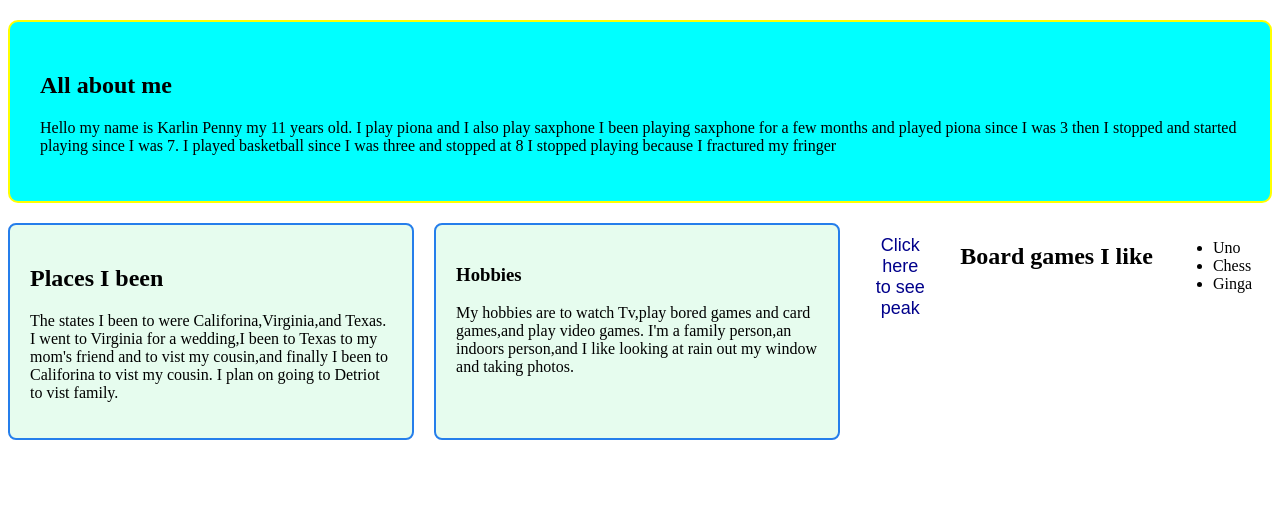
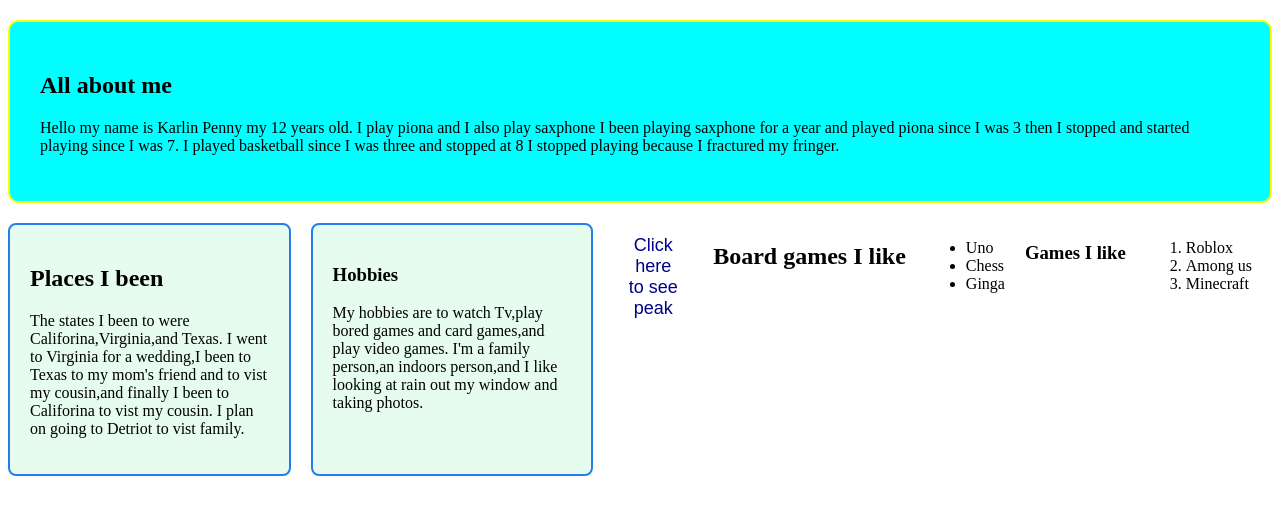
Before and after one commit to 0126kwayne-lang/personal-project, a plain HTML site: page index.html in a window 1280 px wide. Drawn offline with Linux system fonts and the light colour scheme.

Commit message:
added order list

```diff
--- a/index.html
+++ b/index.html
@@ -9,9 +9,9 @@
 <body>
       <section class="projects-section">
         <h2>All about me</h2>
-        <p>Hello my name is Karlin Penny my 11 years old.
-            I play piona and I also play saxphone I been playing saxphone for a few months and played piona since I was 3 then I stopped and started playing since I was 7.
-            I played basketball  since I was three and stopped at 8 I stopped playing because I fractured my fringer </p>
+        <p>Hello my name is Karlin Penny my 12 years old.
+            I play piona and I also play saxphone I been playing saxphone for a year and played piona since I was 3 then I stopped and started playing since I was 7.
+            I played basketball  since I was three and stopped at 8 I stopped playing because I fractured my fringer. </p>
         </section>
         </p>
         <div class="project-container">
@@ -36,6 +36,12 @@
   <li>Chess</li>
   <li>Ginga</li>
 </ul>
+<h3> Games I like</h3>
+<ol>
+    <li>Roblox</li>
+    <li>Among us</li>
+    <li>Minecraft</li>
+</ol>
 </body>
 </p>
             </div>
```
